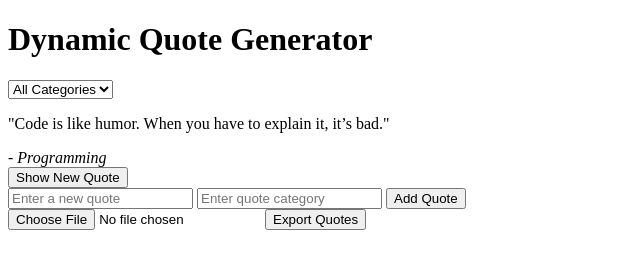
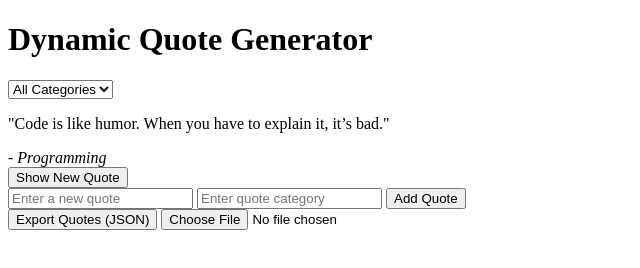
Before and after one commit to Said-Amarire/alx_fe_javascript, a plain HTML site: page dom-manipulation/index.html in a window 1280 px wide. Shown: the whole page, without its empty margins (0-640 px from the left). Drawn offline with Linux system fonts and the light colour scheme.

Commit message:
Remove duplicate Export Quotes button in index.html

```diff
--- a/dom-manipulation/index.html
+++ b/dom-manipulation/index.html
@@ -21,8 +21,8 @@
     <button onclick="addQuote()">Add Quote</button>
   </div>
 
+  <button onclick="exportToJsonFile()">Export Quotes (JSON)</button>
   <input type="file" id="importFile" accept=".json" onchange="importFromJsonFile(event)" />
-  <button onclick="exportToJsonFile()">Export Quotes</button>
 
   <script src="script.js"></script>
 </body>
```
